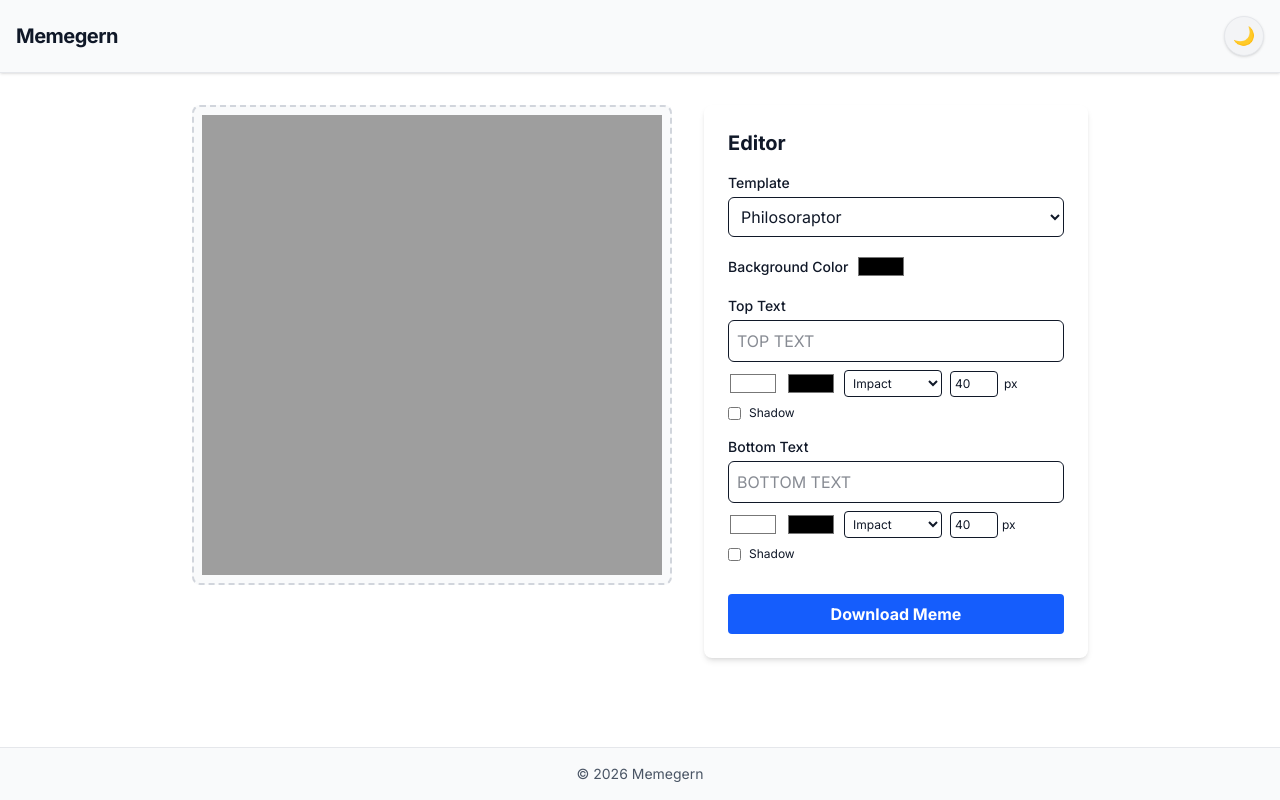
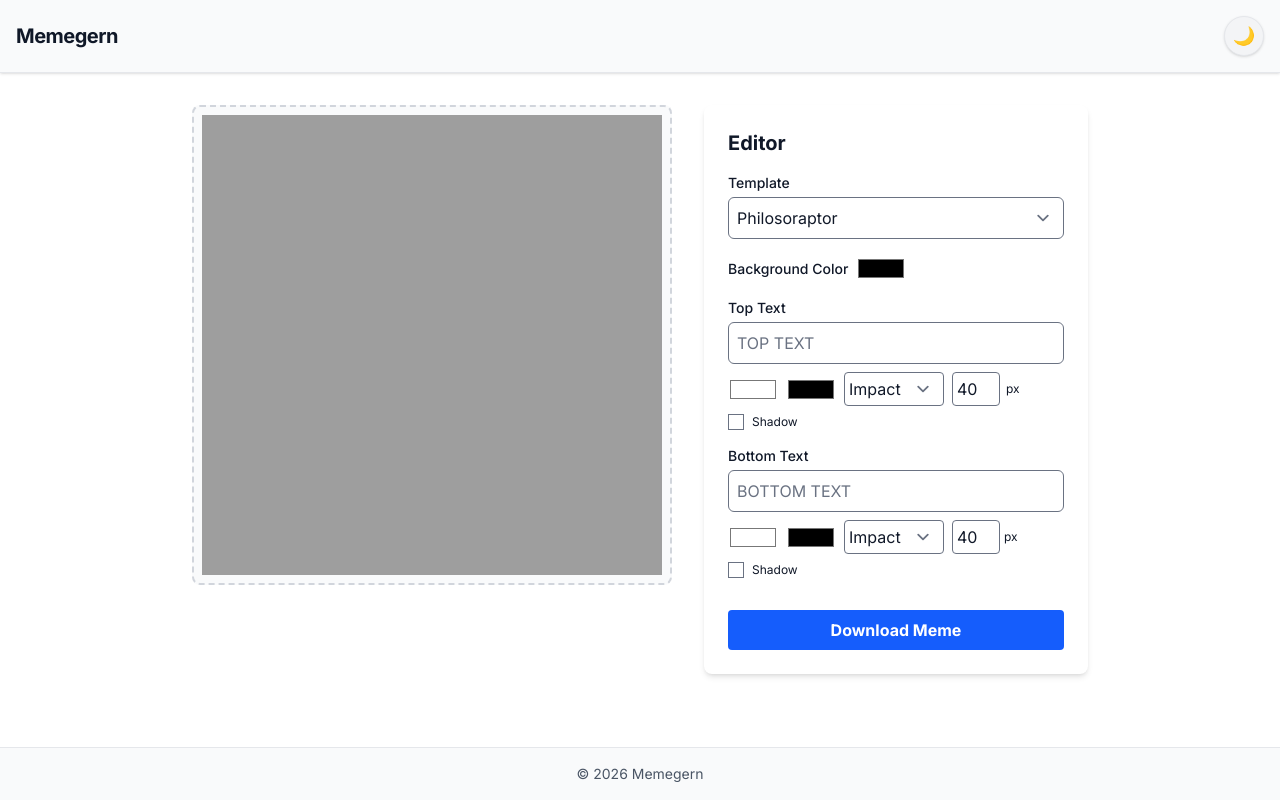
Before and after one commit to westurner/memegern, a Next.js app: page / in a window 1280 px wide. Built offline with nearby package versions, Linux system fonts and the light colour scheme.

Commit message:
UBY: Add @tailwindcss/forms package and plugin for improved form styling

```diff
--- a/package.json
+++ b/package.json
@@ -39,6 +39,7 @@
     "@serwist/next": "^9.5.11",
     "@serwist/precaching": "^9.5.11",
     "@serwist/sw": "^9.5.11",
+    "@tailwindcss/forms": "^0.5.11",
     "@tailwindcss/postcss": "^4.1.12",
     "@testing-library/jest-dom": "^6.8.0",
     "@testing-library/react": "^16.3.0",
--- a/src/app/globals.css
+++ b/src/app/globals.css
@@ -1,4 +1,5 @@
 @import "tailwindcss";
+@plugin "@tailwindcss/forms";
 
 @custom-variant dark (&:where(.dark, .dark *));
 
```
Also changed, not shown: 1 other file (tests, documents, lock files or other folders).
